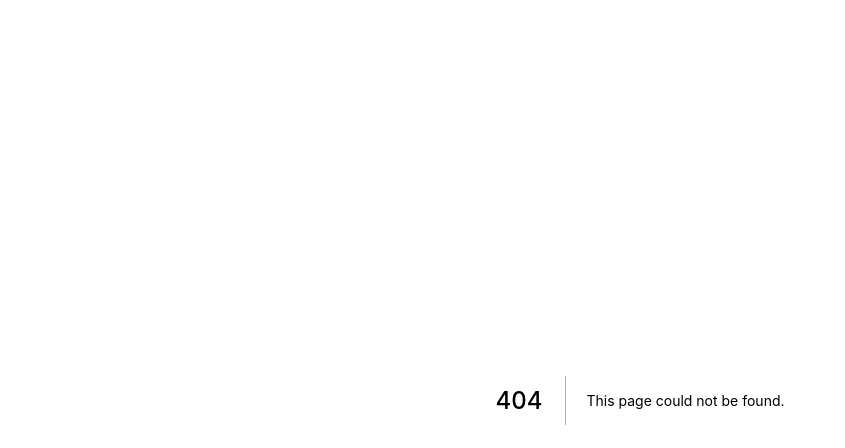
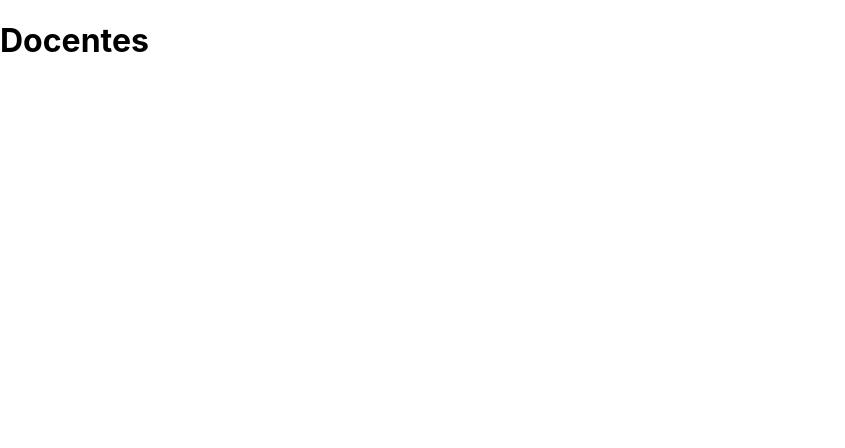
Before and after one commit to JevAr00/tcu-webpage, a Next.js app: page /docentes in a window 1280 px wide. Before the commit this address had no page. Shown: the top 448 px of the page, without its empty margins (0-845 px from the left). Built offline with nearby package versions, Linux system fonts and the light colour scheme.

Commit message:
Agregadas paginas de prueba

```diff
--- /dev/null
+++ b/pages/docentes.js
@@ -0,0 +1,11 @@
+import Image from 'next/image';
+
+const Docentes = () => {
+	return (
+		<div>
+			<h1>Docentes</h1>
+		</div>
+	);
+};
+
+export default Docentes;
```
Also changed, not shown: pages/nosotros.js (added, +11 -0 lines).
